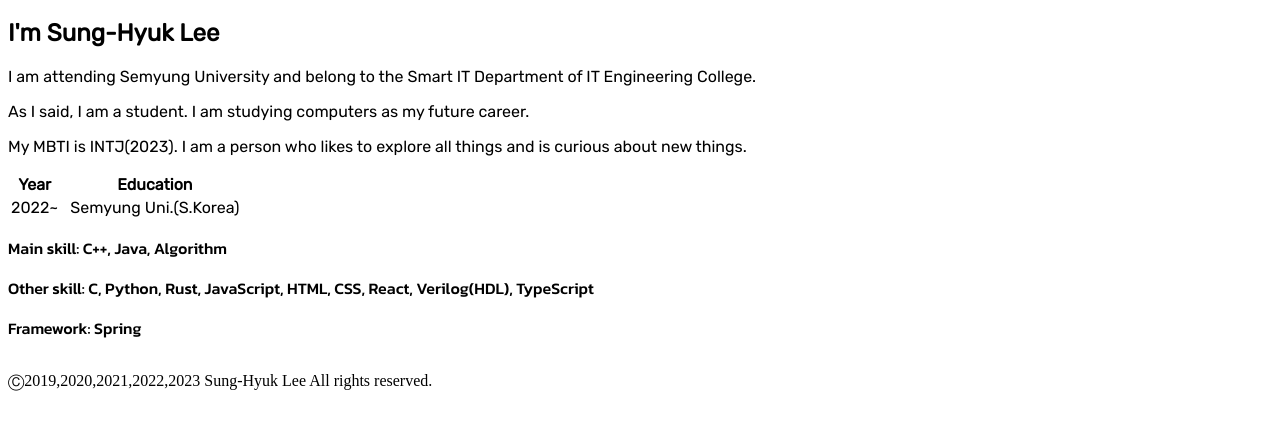
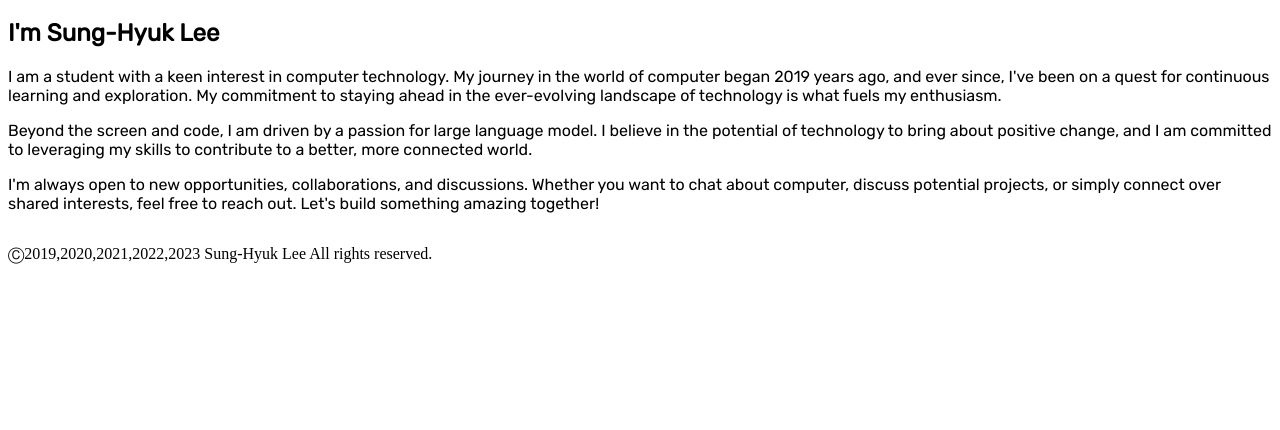
Before and after one commit to proleesh/proleesh.github.io, a plain HTML site: page index.html in a window 1280 px wide. Shown: the part 62-492 px from the top of the page. Drawn offline with Linux system fonts and the light colour scheme.

Commit message:
Update index.html

```diff
--- a/index.html
+++ b/index.html
@@ -39,48 +39,27 @@
       <h2 style="font-family: 'Rubik', sans-serif">I'm Sung-Hyuk Lee</h2>
       <p style="font-family: 'Rubik', sans-serif">
         <a
-          >I am attending Semyung University and belong to the Smart IT
-          Department of IT Engineering College.</a
-        >
+          >I am a student with a keen interest in computer technology.
+          My journey in the world of computer began 2019 years ago, and ever since,
+          I've been on a quest for continuous learning and exploration.
+          My commitment to staying ahead in the ever-evolving landscape of technology is what fuels my enthusiasm.
+        </a>
       </p>
       <p style="font-family: 'Rubik', sans-serif">
-        As I said, I am a student. I am studying computers as my future career.
+        <a
+          >Beyond the screen and code, I am driven by a passion for large language model.
+          I believe in the potential of technology to bring about positive change,
+          and I am committed to leveraging my skills to contribute to a better, more connected world.
+        </a>
       </p>
       <p style="font-family: 'Rubik', sans-serif">
-        <a>My MBTI is INTJ(2023).</a>
-        <a
-          >I am a person who likes to explore all things and is curious about
-          new things.</a
-        >
+        <a>
+          I'm always open to new opportunities, collaborations, and discussions.
+          Whether you want to chat about computer, discuss potential projects,
+          or simply connect over shared interests, feel free to reach out.
+          Let's build something amazing together!
+        </a>
       </p>
-      <table style="font-family: 'Rubik', sans-serif">
-        <tr>
-          <th>Year</th>
-          <td></td>
-          <td></td>
-          <th>Education</th>
-        </tr>
-        <tr>
-          <td>2022~</td>
-          <td></td>
-          <td></td>
-          <td>Semyung Uni.(S.Korea)</td>
-        </tr>
-      </table>
-
-      <p style="font-family: 'Kanit', sans-serif">
-        <a>Main skill: C++, Java, Algorithm</a>
-      </p>
-      <p style="font-family: 'Kanit', sans-serif">
-        <a
-          >Other skill: C, Python, Rust, JavaScript, HTML, CSS, React,
-          Verilog(HDL), TypeScript</a
-        >
-      </p>
-      <p style="font-family: 'Kanit', sans-serif">
-        <a>Framework: Spring</a>
-      </p>
-
       <footer style="position: fixed">
         <p>Ⓒ2019,2020,2021,2022,2023 Sung-Hyuk Lee All rights reserved.</p>
       </footer>
```
